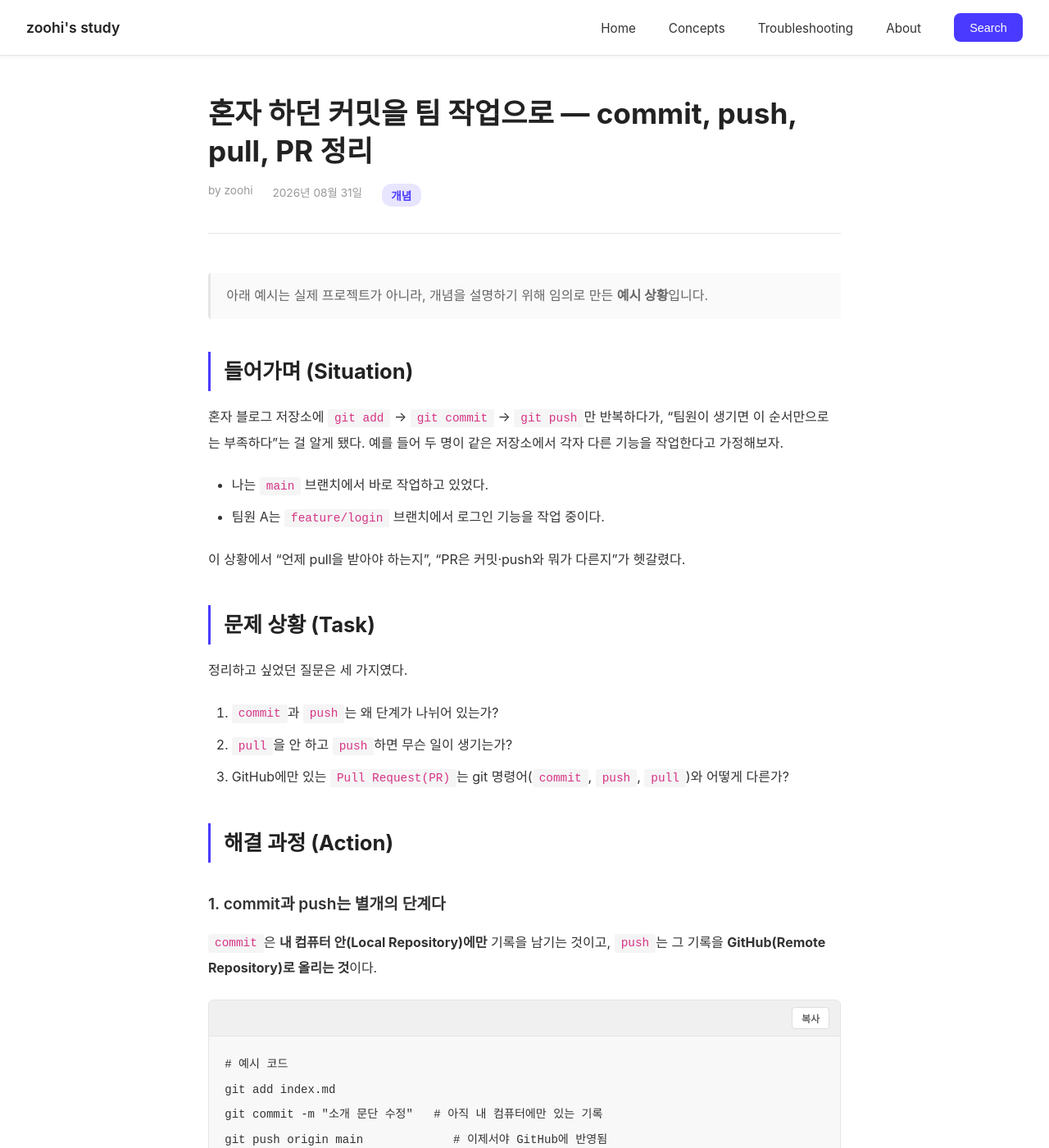
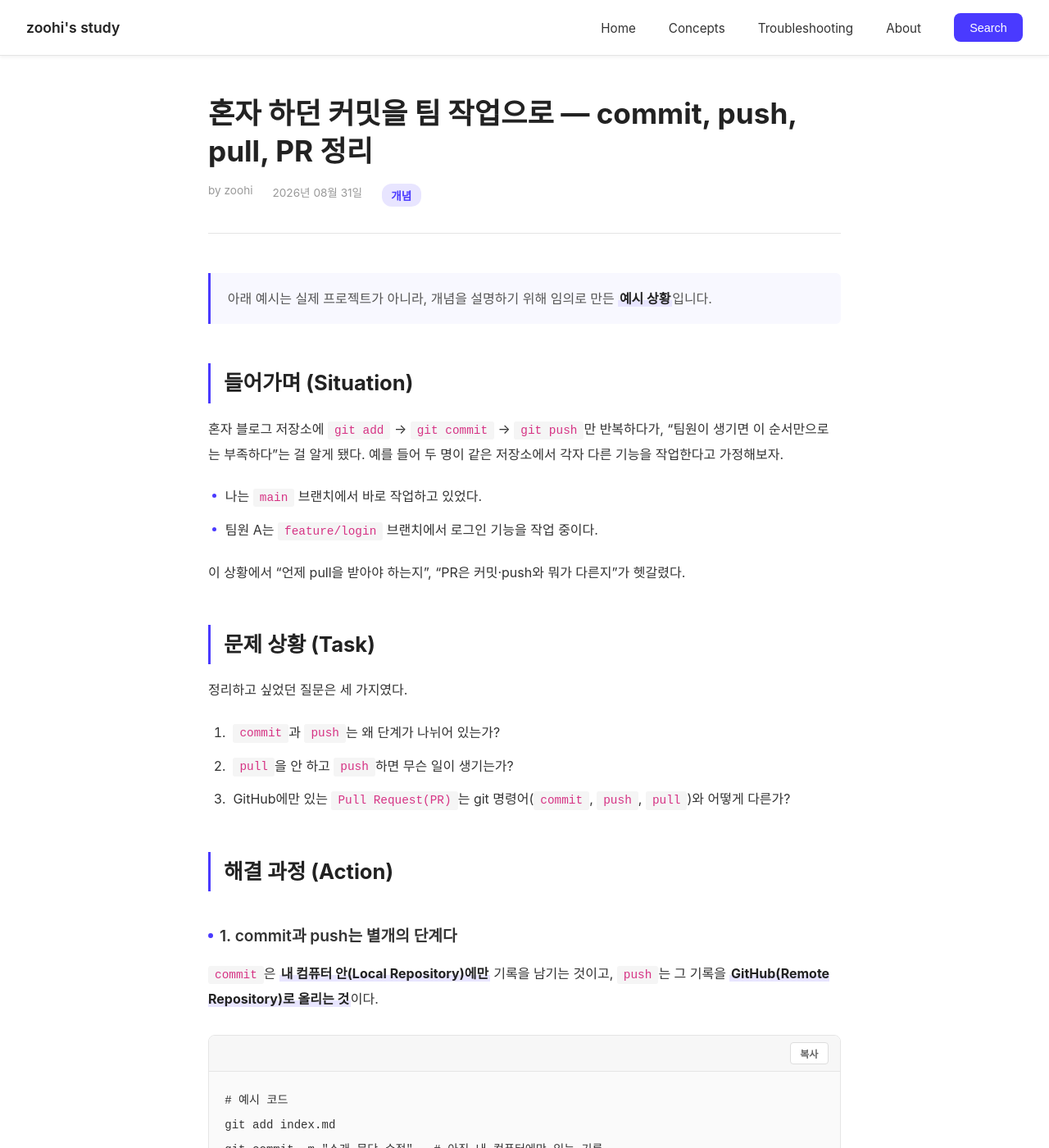
Before and after one commit to JHee0209/my-blog, a Jekyll site: the page built from _posts/2026-08-31-git-commit-push-pull-pr.md, in a window 1280 px wide and 1400 px high. Shown: the whole window at 82% size. Built offline with Jekyll 4.4.1, drawn with Linux system fonts in a browser that asks for light colours; some of the changed text lies outside the part shown.

Commit message:
머메이드 차트 수정

```diff
--- a/_layouts/post.html
+++ b/_layouts/post.html
@@ -25,13 +25,18 @@
 
 .post-content h2 {
   font-size: 1.6rem; font-weight: 700; color: #222;
-  margin: 2.5rem 0 1rem;
+  margin: 3rem 0 1rem;
   border-left: 3px solid #4a3aff; padding-left: 1rem;
 }
 
 .post-content h3 {
   font-size: 1.2rem; font-weight: 600; color: #333;
-  margin: 2rem 0 0.8rem;
+  margin: 2.2rem 0 0.8rem;
+  display: flex; align-items: center; gap: 0.5rem;
+}
+.post-content h3::before {
+  content: ""; width: 6px; height: 6px; border-radius: 50%;
+  background: #4a3aff; flex-shrink: 0;
 }
 
 .post-content h4 {
@@ -41,10 +46,24 @@
 
 .post-content p { margin: 0 0 1.3rem; }
 
-.post-content ul { margin: 1.3rem 0 1.3rem 1.8rem; list-style: disc; }
-.post-content ol { margin: 1.3rem 0 1.3rem 1.8rem; list-style: decimal; }
-.post-content li { margin-bottom: 0.5rem; }
-.post-content li > ul, .post-content li > ol { margin-top: 0.5rem; margin-bottom: 0; }
+/* 강조 — 형광펜 */
+.post-content strong {
+  font-weight: 700; color: #222;
+  background: linear-gradient(transparent 62%, #e8e5ff 62%);
+  padding: 0 0.1rem;
+}
+
+.post-content ul { margin: 1.3rem 0; padding-left: 0; list-style: none; }
+.post-content ul > li {
+  position: relative; padding-left: 1.3rem; margin-bottom: 0.6rem;
+}
+.post-content ul > li::before {
+  content: ""; position: absolute; left: 0.3rem; top: 0.75rem;
+  width: 5px; height: 5px; border-radius: 50%; background: #4a3aff;
+}
+.post-content ol { margin: 1.3rem 0 1.3rem 1.6rem; }
+.post-content ol > li { margin-bottom: 0.6rem; padding-left: 0.3rem; }
+.post-content li > ul, .post-content li > ol { margin: 0.6rem 0 0; }
 
 /* 인라인 코드 */
 .post-content :not(pre) > code {
@@ -55,14 +74,15 @@
 
 /* ===== 코드 블록 ===== */
 .code-block {
-  position: relative; margin: 1.5rem 0;
-  border: 1px solid #e5e5e5; border-radius: 6px; overflow: hidden;
+  position: relative; margin: 1.8rem 0;
+  border: 1px solid #e5e5e5; border-radius: 8px; overflow: hidden;
 }
 .code-bar {
-  display: flex; align-items: center; justify-content: flex-end;
-  padding: 0.5rem 0.8rem;
-  background: #f0f0f0; border-bottom: 1px solid #e5e5e5;
+  display: flex; align-items: center; justify-content: space-between;
+  padding: 0.5rem 0.9rem;
+  background: #f7f7f7; border-bottom: 1px solid #e5e5e5;
 }
+.code-lang { font-size: 0.72rem; color: #aaa; font-weight: 600; letter-spacing: 0.04em; }
 .copy-btn {
   background: #fff; color: #666; border: 1px solid #ddd;
   padding: 0.25rem 0.7rem; border-radius: 4px;
@@ -72,49 +92,57 @@
 .copy-btn:hover { background: #4a3aff; color: #fff; border-color: #4a3aff; }
 .copy-btn.done { background: #4a3aff; color: #fff; border-color: #4a3aff; }
 
-.code-block pre {
-  margin: 0; padding: 1.2rem; overflow-x: auto;
-  background: #f8f8f8;
-}
+.code-block pre { margin: 0; padding: 1.2rem; overflow-x: auto; background: #fafafa; }
 .code-block pre code {
   background: none; padding: 0; color: #333;
   font-family: 'Courier New', monospace;
-  font-size: 0.88rem; line-height: 1.7;
+  font-size: 0.88rem; line-height: 1.8;
 }
 
+/* ===== Mermaid 다이어그램 ===== */
+.mermaid {
+  margin: 2rem 0; padding: 1.8rem 1rem;
+  background: #fafaff; border: 1px solid #ececf8; border-radius: 8px;
+  text-align: center; overflow-x: auto;
+}
+.mermaid svg { max-width: 100%; height: auto; }
+
+/* ===== 인용문 ===== */
 .post-content blockquote {
-  border-left: 3px solid #e5e5e5; background: #fafafa;
-  margin: 1.5rem 0; padding: 0.8rem 1.2rem; border-radius: 4px;
-  color: #666;
+  border-left: 3px solid #4a3aff; background: #f8f8ff;
+  margin: 1.8rem 0; padding: 1rem 1.3rem; border-radius: 0 6px 6px 0;
+  color: #555;
 }
 .post-content blockquote p:last-child { margin-bottom: 0; }
 
 .post-content a {
   color: #4a3aff; text-decoration: none;
-  border-bottom: 1px solid #4a3aff; transition: color 0.2s;
+  border-bottom: 1px solid rgba(74,58,255,0.35); transition: border-color 0.2s;
 }
-.post-content a:hover { color: #3a2acc; }
+.post-content a:hover { border-bottom-color: #4a3aff; }
 
-.post-content img {
-  max-width: 100%; height: auto;
-  margin: 1.5rem 0; border-radius: 6px;
-}
+.post-content img { max-width: 100%; height: auto; margin: 1.8rem 0; border-radius: 6px; }
 
 .post-content table {
   width: 100%; border-collapse: collapse;
-  margin: 1.5rem 0; font-size: 0.95rem;
+  margin: 1.8rem 0; font-size: 0.93rem;
 }
 .post-content th, .post-content td {
-  padding: 0.8rem; border: 1px solid #ddd; text-align: left;
+  padding: 0.75rem 1rem; border-bottom: 1px solid #eee; text-align: left;
 }
-.post-content th { background: #f5f5f5; font-weight: 600; }
-.post-content tr:hover { background: #fafafa; }
+.post-content th { background: #fafafa; font-weight: 700; border-bottom: 2px solid #e5e5e5; }
+.post-content tbody tr:hover { background: #fcfcff; }
 
-.post-content hr { border: none; height: 1px; background: #e5e5e5; margin: 2rem 0; }
+/* 구분선 */
+.post-content hr {
+  border: none; height: 1px;
+  background: linear-gradient(to right, transparent, #ddd, transparent);
+  margin: 3rem 0;
+}
 
 /* ===== 태그 ===== */
 .post-tags {
-  margin-top: 3rem; padding-top: 2rem; border-top: 1px solid #e5e5e5;
+  margin-top: 4rem; padding-top: 2rem; border-top: 1px solid #e5e5e5;
   display: flex; flex-wrap: wrap; gap: 0.6rem;
 }
 .post-tag {
@@ -129,6 +157,7 @@
   .post-content h2 { font-size: 1.3rem; }
   .post-content h3 { font-size: 1.1rem; }
   .code-block pre { padding: 1rem; }
+  .mermaid { padding: 1.2rem 0.5rem; }
 }
 </style>
 
@@ -157,14 +186,57 @@
   {% endif %}
 </div>
 
+<script type="module">
+import mermaid from 'https://cdn.jsdelivr.net/npm/mermaid@11/dist/mermaid.esm.min.mjs';
+
+// mermaid 코드 블록을 <div class="mermaid">로 변환
+document.querySelectorAll('.post-content pre > code').forEach(function (code) {
+  var isMermaid =
+    code.classList.contains('language-mermaid') ||
+    code.classList.contains('mermaid');
+
+  if (!isMermaid) return;
+
+  var div = document.createElement('div');
+  div.className = 'mermaid';
+  div.textContent = code.textContent;
+  code.parentNode.replaceWith(div);
+});
+
+mermaid.initialize({
+  startOnLoad: true,
+  theme: 'base',
+  themeVariables: {
+    primaryColor: '#f0eeff',
+    primaryTextColor: '#333',
+    primaryBorderColor: '#4a3aff',
+    lineColor: '#8b7fff',
+    fontSize: '14px',
+    fontFamily: 'inherit'
+  }
+});
+</script>
+
 <script>
+// 코드 복사 버튼 (mermaid 블록은 제외)
 document.querySelectorAll('.post-content pre').forEach(function (pre) {
+  if (pre.querySelector('.mermaid')) return;
+
+  var code = pre.querySelector('code');
+  var lang = '';
+  if (code) {
+    var m = code.className.match(/language-(\w+)/);
+    if (m) lang = m[1].toUpperCase();
+  }
+
   var wrap = document.createElement('div');
   wrap.className = 'code-block';
 
   var bar = document.createElement('div');
   bar.className = 'code-bar';
-  bar.innerHTML = '<button class="copy-btn" type="button">복사</button>';
+  bar.innerHTML =
+    '<span class="code-lang">' + lang + '</span>' +
+    '<button class="copy-btn" type="button">복사</button>';
 
   pre.parentNode.insertBefore(wrap, pre);
   wrap.appendChild(bar);
```
